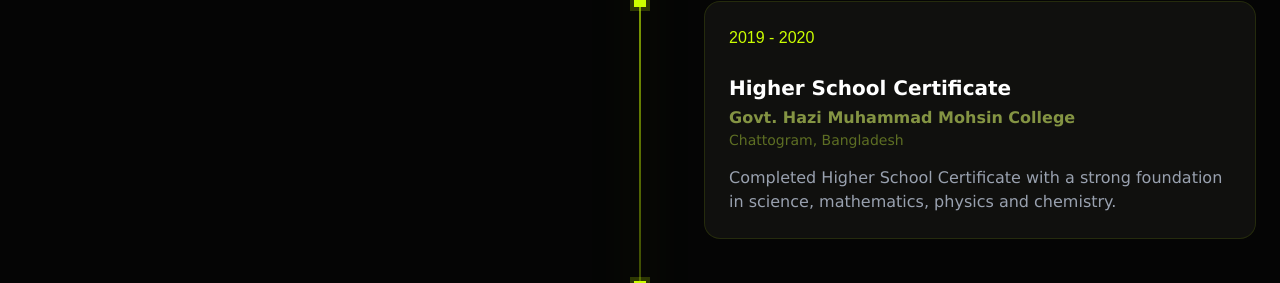
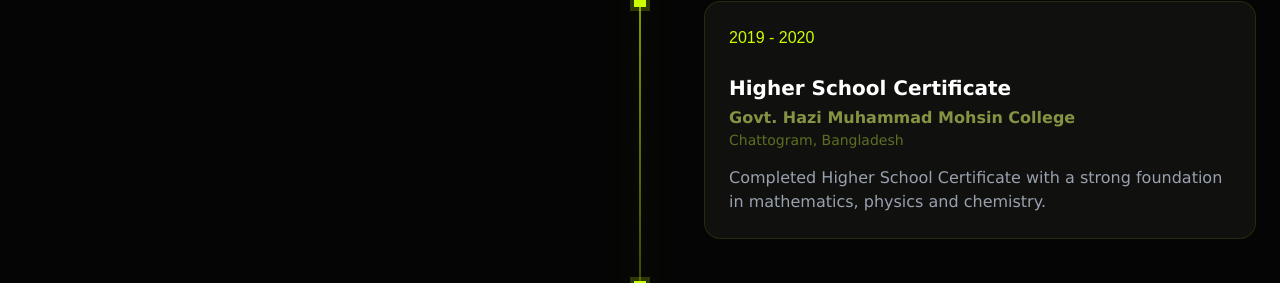
Before and after one commit to MusfiqueUsSalehin/Musfique_portfolio_react, a React (Vite) app: page / in a window 1280 px wide. Shown: the part 3019-3302 px from the top of the page. Built offline with nearby package versions, Linux system fonts and the light colour scheme; a web font is replaced by a local one.

Commit message:
just a test

```diff
--- a/src/sections/About.jsx
+++ b/src/sections/About.jsx
@@ -18,7 +18,7 @@
     institution: 'Govt. Hazi Muhammad Mohsin College',
     location: 'Chattogram, Bangladesh',
     year: '2019 - 2020',
-    description: 'Completed Higher School Certificate with a strong foundation in science, mathematics,   physics and chemistry.',
+    description: 'Completed Higher School Certificate with a strong foundation in mathematics,   physics and chemistry.',
     current: false
   },
 
--- a/src/sections/Eca.jsx
+++ b/src/sections/Eca.jsx
@@ -3,7 +3,7 @@
 const Eca = () => {
   return (
     <div>
-
+        Terminal
     </div>
   )
 }
```
